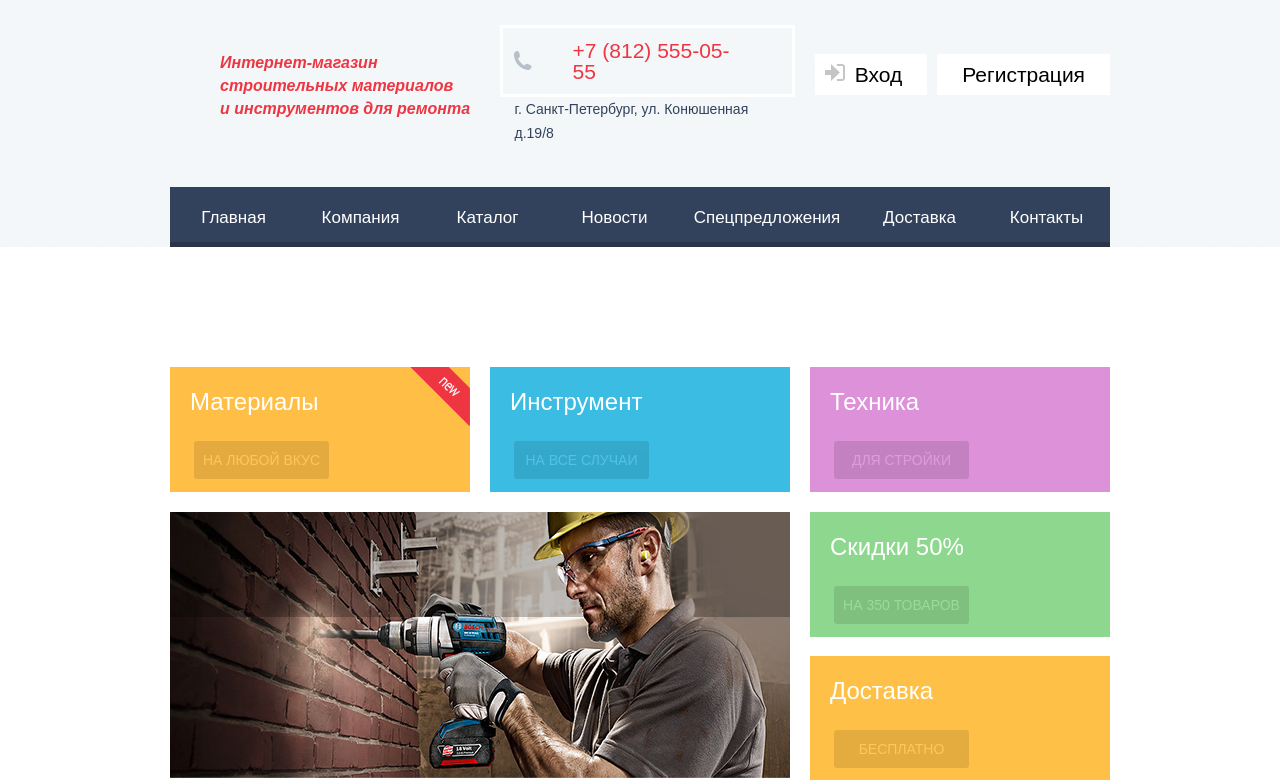
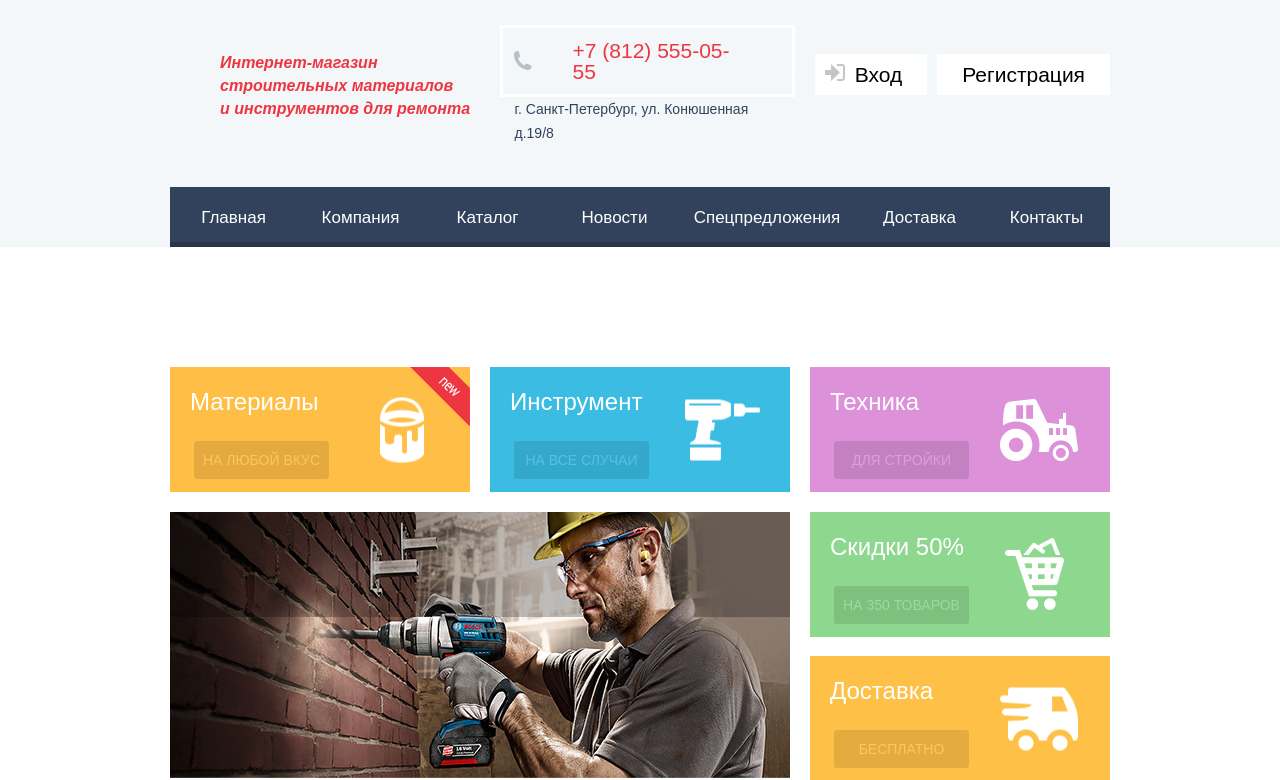
Before and after one commit to AlexMec13/810219-technomart-25, a plain HTML site: page index.html in a window 1280 px wide. Shown: the part 59-839 px from the top of the page. Drawn offline with Linux system fonts and the light colour scheme; a web font is replaced by a local one.

Commit message:
Update style.css

```diff
--- a/css/style.css
+++ b/css/style.css
@@ -400,6 +400,19 @@ input::-webkit-search-results-decoration { display: none; }
 .nameplates button:active{
     opacity: 0.3;
 }
+.materials p:after{
+    content: "";
+    position: absolute;
+    top: 50%;
+    left: 210px;
+    width: 44px;
+    height: 65px;
+    transform: translateY(-50%);
+    background-image: url("../img/paint-jar.png");
+    background-repeat: no-repeat;
+    background-position: 0 0;
+
+}
 .materials .flag{
     position: absolute;
     top: 0px;
@@ -414,9 +427,23 @@ input::-webkit-search-results-decoration { display: none; }
     background: url("../img/new-flag.png") no-repeat 0 0;
 }
 .instruments{
+    position: relative;
     width: 300px;
     min-height:125px;
     background-color: #3bbce3;
+}
+.instruments p:after{
+    content: "";
+    position: absolute;
+    top: 50%;
+    left: 195px;
+    width: 75px;
+    height: 61px;
+    transform: translateY(-50%);
+    background-image: url("../img/drill.png");
+    background-repeat: no-repeat;
+    background-position: 0 0;
+
 }
 .slider{
     margin-top: 20px;
@@ -431,20 +458,59 @@ input::-webkit-search-results-decoration { display: none; }
     width: 300px;
 }
 .equipment{
+    position: relative;
     width: 300px;
     min-height:125px;
     background-color: #dc91d8;
     ;
 }
+.equipment p:after{
+    content: "";
+    position: absolute;
+    top: 50%;
+    left: 190px;
+    width: 78px;
+    height: 62px;
+    transform: translateY(-50%);
+    background-image: url("../img/tractor.png");
+    background-repeat: no-repeat;
+    background-position: 0 0;
+}
 .sales{
+    position: relative;
     width: 300px;
     min-height:125px;
     background-color: #8ed78f;
 }
+.sales p:after{
+    content: "";
+    position: absolute;
+    top: 50%;
+    left: 195px;
+    width: 59px;
+    height: 72px;
+    transform: translateY(-50%);
+    background-image: url("../img/cort.png");
+    background-repeat: no-repeat;
+    background-position: 0 0;
+}
 .shipment{
+    position: relative;
     width: 300px;
     min-height:125px;
     background-color: #ffc047;
+}
+.shipment p:after{
+    content: "";
+    position: absolute;
+    top: 50%;
+    left: 190px;
+    width: 78px;
+    height: 63px;
+    transform: translateY(-50%);
+    background-image: url("../img/truck.png");
+    background-repeat: no-repeat;
+    background-position: 0 0;
 }
 .popular-items{
     display: flex;
```
